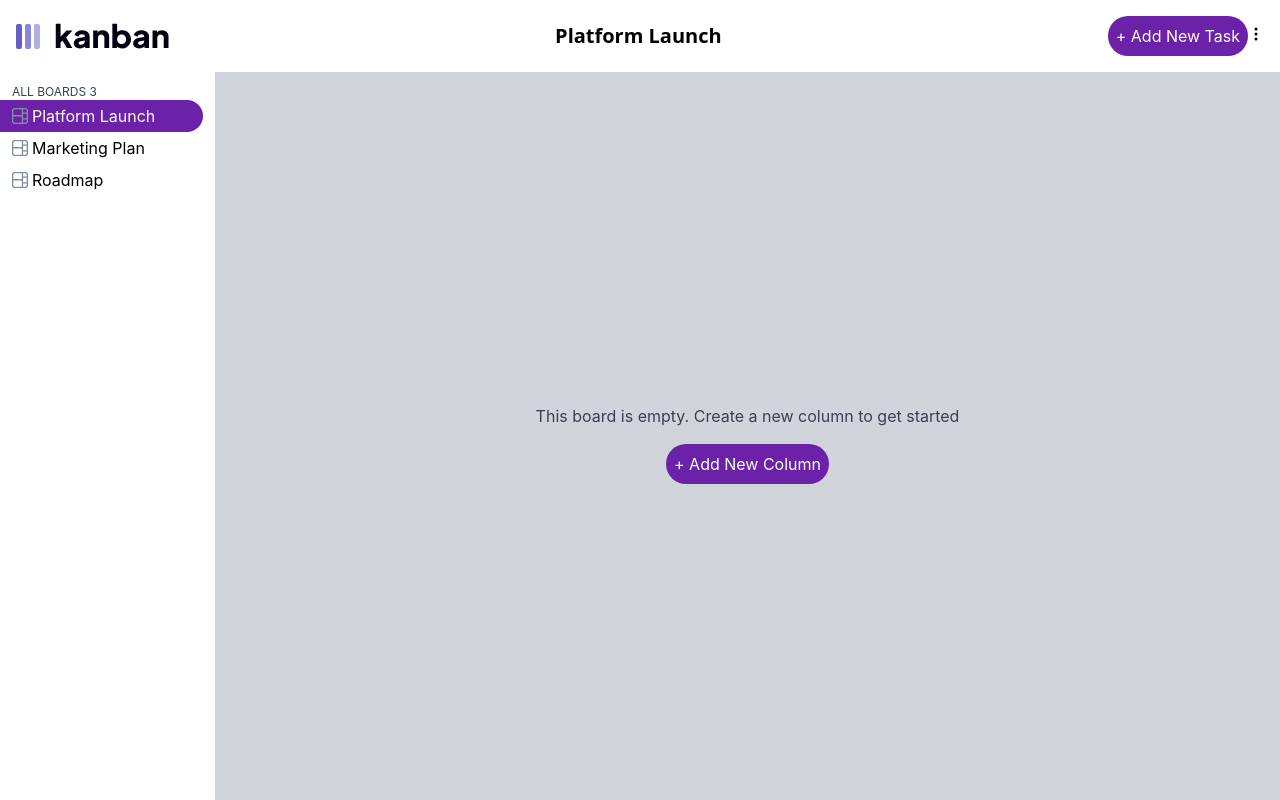
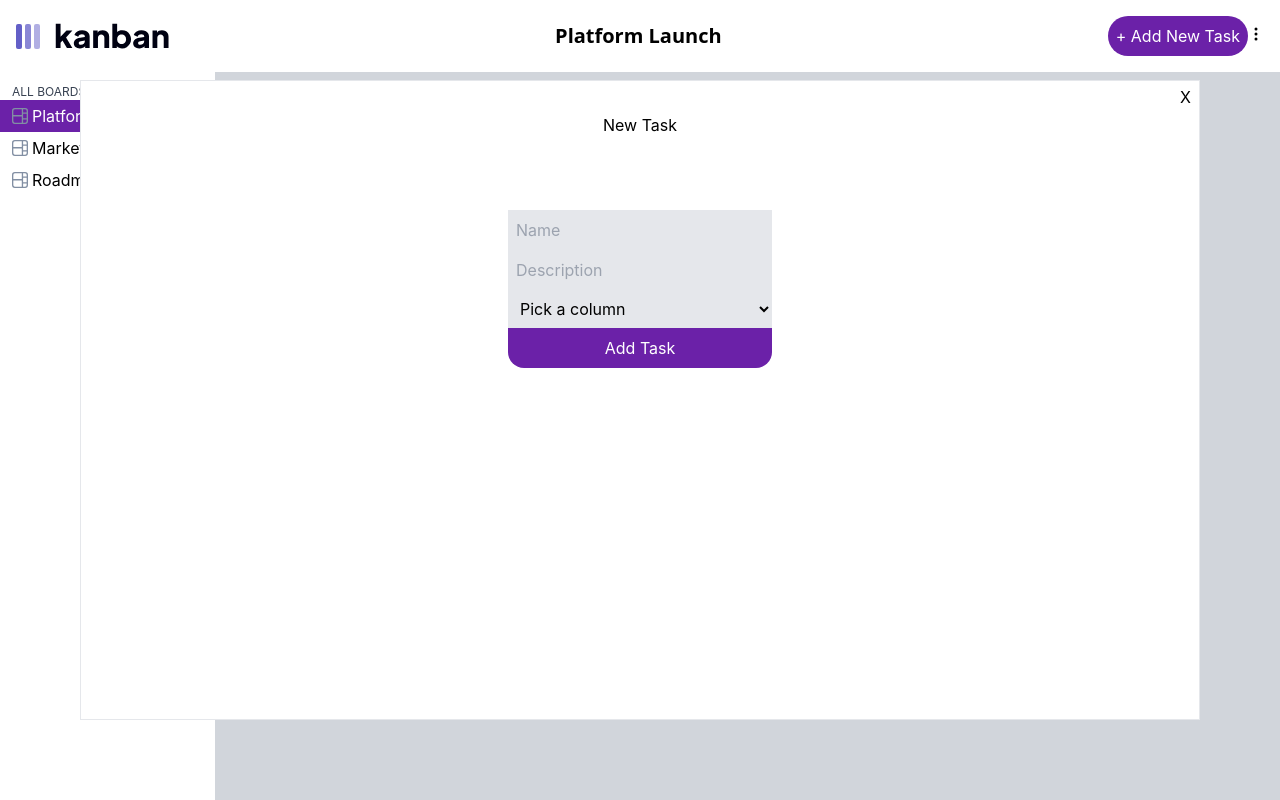
Before and after one commit to developerabz/task-manager, a React (Create React App) app: page / in a window 1280 px wide. Both pictures are taken after a click on the button "+ Add New Task". Built offline with nearby package versions, Linux system fonts and the light colour scheme.

Commit message:
add task form modal

```diff
--- a/src/components/Header.tsx
+++ b/src/components/Header.tsx
@@ -1,6 +1,54 @@
 import { BsThreeDotsVertical } from 'react-icons/bs';
 import {ReactComponent as LightKanban} from '../assets/logo-dark.svg';
+import { useState } from 'react';
+import Taskmodal from './maincomponent/Taskmodal';
 function Header({title}: {title: String}) {
+  const [modal, setModal] = useState("w-full h-full bg-blue-500 hidden");
+  // const [columns, setColumns] = useState<String[]>(cols);
+//   let columns = [...cols];
+
+  // FORM BUILT WITH CURR NAME DESCRIPTION COLUMN SELECTED
+  // const [currName, setCurrName] = useState("");
+  function addNewCol() {
+    setModal("inset-20 bg-white border z-10 fixed");
+  }
+
+  function addSuccess() {
+//     // columns.push(currName);
+//     // setColumns(columns);
+//     // columns.push(currName);
+//     columns = [...cols, currName.toLocaleUpperCase()]
+//     onColChange(columns);
+    setModal("hidden");
+//     // console.log(columns)
+  }
+
+  // useEffect(() => {
+  //   console.log(columns)
+  // }, [columns])
+  function updateName(event: any) {
+    // setCurrName(event.target.value);
+  }
+
+  function handleSubmit(e: any) {
+    e.preventDefault();
+    e.target.reset();
+  }
+
+  function onAdd() {
+    return addSuccess();
+  }
+  function onClose() {
+    setModal("hidden");
+  }
+
+  const modalProps = {
+    modal,
+    handleSubmit,
+    updateName,
+    onClose,
+    onAdd
+  }
   return (
     <header className="bg-white flex justify-between p-4 items-center">
         <LightKanban />
@@ -8,8 +56,12 @@ function Header({title}: {title: String}) {
         {title}
         </h1>
         <div>
-            <button className="bg-purple-800 text-white rounded-3xl p-2 hover:bg-purple-900">+ Add New Task</button>
-            <button><BsThreeDotsVertical /></button>
+            <button
+              className="bg-purple-800 text-white rounded-3xl p-2 hover:bg-purple-900"
+              onClick={addNewCol}
+            >+ Add New Task</button>
+            <button><BsThreeDotsVertical/></button>
+            <Taskmodal {...modalProps} />
         </div>
     </header>
   );
--- a/src/components/Main.tsx
+++ b/src/components/Main.tsx
@@ -1,4 +1,4 @@
-import { useEffect, useState } from "react";
+import { useState } from "react";
 import Emptyboard from "./maincomponent/Emptyboard";
 import Columnsboard from "./maincomponent/Columnsboard";
 import Modal from "./maincomponent/Modal";
@@ -10,7 +10,7 @@ function Main({onColChange, cols}: {onColChange: any, cols: String[]}) {
   let columns = [...cols];
   const [currName, setCurrName] = useState("");
   function addNewCol() {
-    setModal("inset-10 bg-white border z-1 fixed");
+    setModal("inset-20 bg-white border z-1 fixed");
   }
 
   function addSuccess() {
--- /dev/null
+++ b/src/components/maincomponent/Taskmodal.tsx
@@ -0,0 +1,32 @@
+
+function Taskmodal({modal, handleSubmit, updateName, onClose, onAdd}: {modal: any, handleSubmit: any, updateName: any, onClose: any, onAdd: any}) {
+    return (
+        <div className={modal}>
+          <button onClick={onClose} className="w-full h-1/10 text-right p-1 px-2">X</button>
+          <section className="w-full h-2/5 flex flex-col items-center justify-between">
+            <h1>New Task</h1>
+            <form onSubmit={handleSubmit} className="flex items flex-col">
+              <div>
+                <input type="text" className="bg-gray-200 p-2" onChange={updateName} placeholder="Name"/>
+              </div>
+              <div>
+                {/* description */}
+                <input type="text" className="bg-gray-200 p-2" onChange={updateName} placeholder="Description"/>
+              </div>
+              <div className="flex-1">
+                {/* column option */}
+                <select className="w-full bg-gray-200 p-2" name="columns" id="columnslist">
+                    <option value="">Pick a column</option>
+                    <option value="">col2</option>
+                    <option value="">col3</option>
+                </select>
+                {/* <input type="radio" className="bg-gray-200 p-2" onChange={updateName} placeholder="Choose column"/> */}
+              </div>
+              <button className="bg-purple-800 text-white rounded-b-2xl p-2 hover:bg-purple-900" onClick={onAdd}>Add Task</button>
+            </form>
+          </section>
+        </div>
+    );
+}
+
+export default Taskmodal;
```
